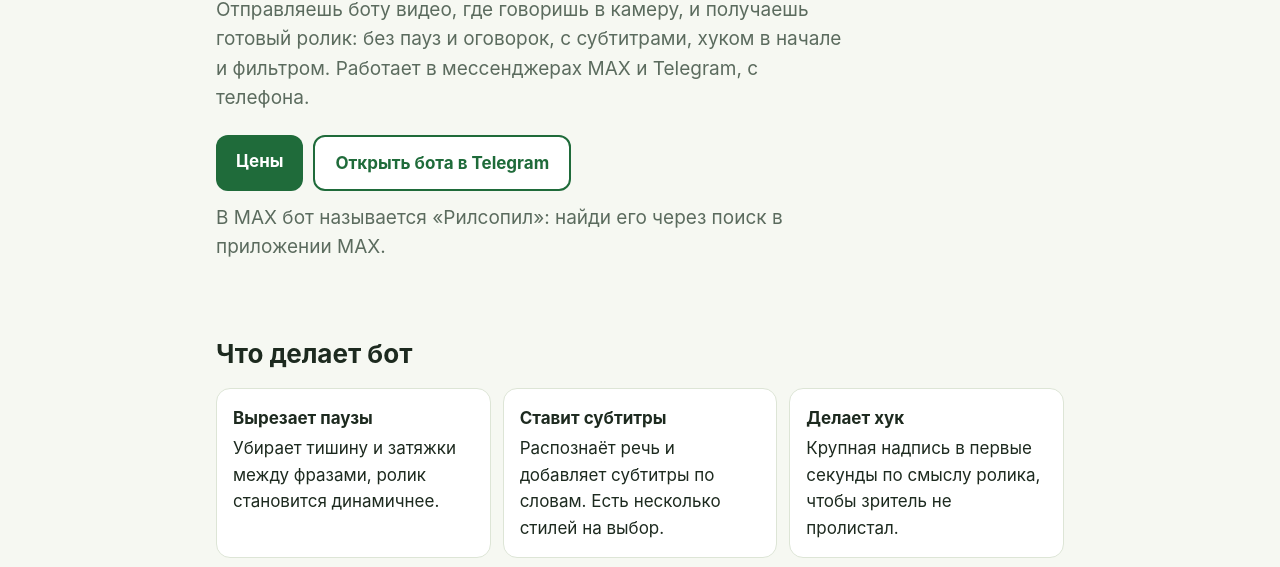
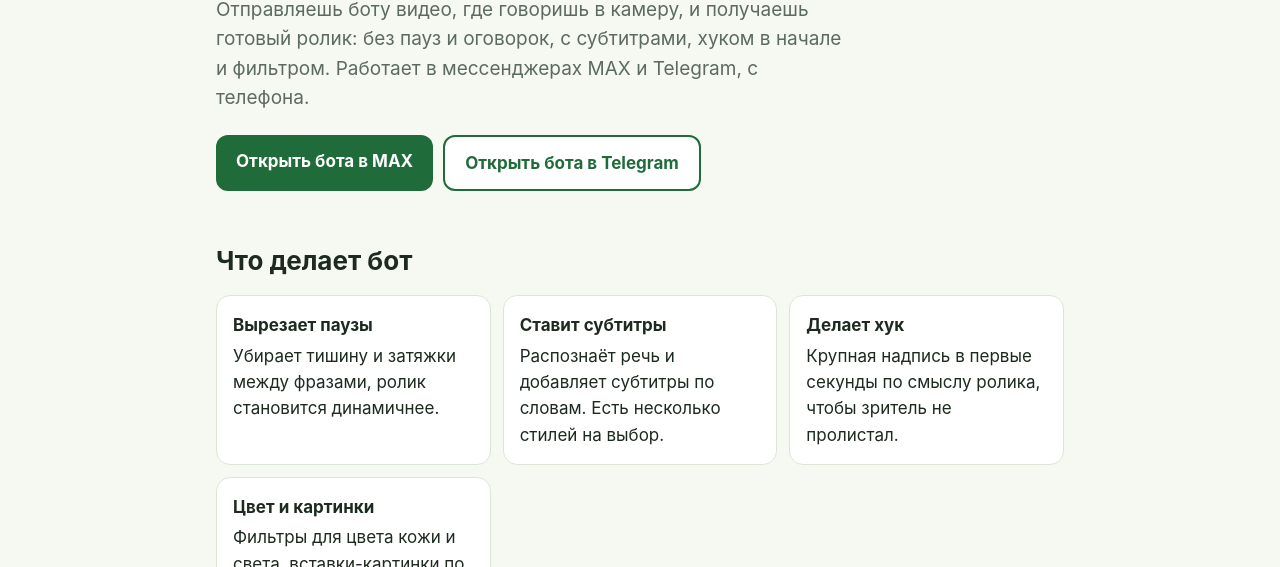
Before and after one commit to varvar1992man-coder/karuselnaya, a plain HTML site: page rilsopil/index.html in a window 1280 px wide. Shown: the part 222-789 px from the top of the page. Drawn offline with Linux system fonts and the light colour scheme.

Commit message:
Рилсопил: ссылка на бота в MAX
Co-Authored-By: Claude Opus 5.5 <noreply@anthropic.com>
Claude-Session: https://claude.ai/code/session_016h32AweUAakvbLuQ1a37Eq

```diff
--- a/rilsopil/index.html
+++ b/rilsopil/index.html
@@ -18,10 +18,9 @@
     <h1>Рилсопил — монтаж рилсов за пару минут прямо в мессенджере</h1>
     <p>Отправляешь боту видео, где говоришь в камеру, и получаешь готовый ролик: без пауз и оговорок, с субтитрами, хуком в начале и фильтром. Работает в мессенджерах MAX и Telegram, с телефона.</p>
     <div class="btns">
-      <a class="btn" href="#price">Цены</a>
+      <a class="btn" href="https://max.ru/se15065431_bot">Открыть бота в MAX</a>
       <a class="btn alt" href="https://t.me/ReelsopilBot">Открыть бота в Telegram</a>
     </div>
-    <p class="note" style="margin-top:12px">В MAX бот называется «Рилсопил»: найди его через поиск в приложении MAX.</p>
   </div>
 
   <section id="how">
```
Also changed, not shown: rilsopil/contacts.html (+1 -1 lines), rilsopil/oferta.html (+1 -1 lines).
